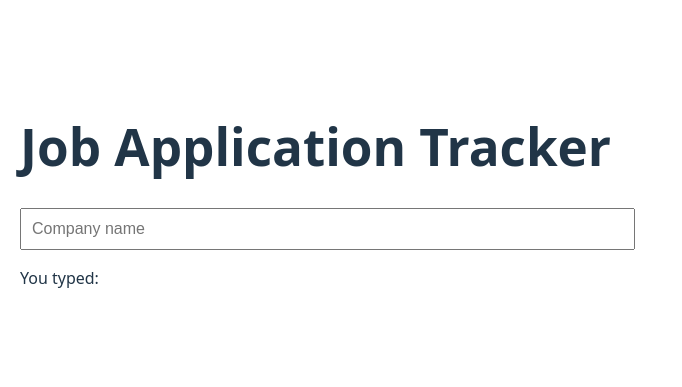
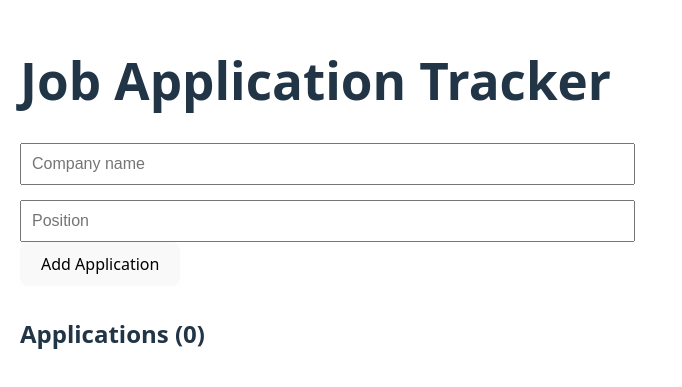
Before and after one commit to ehouston2/job-tracker, a React (Vite) app: page / in a window 1280 px wide. Shown: the part 205-592 px from the top of the page, without its empty margins (0-682 px from the left). Built offline with nearby package versions, Linux system fonts and the light colour scheme.

Commit message:
add position input, submit form, display list, and delete functionality

```diff
--- a/src/App.jsx
+++ b/src/App.jsx
@@ -2,11 +2,35 @@ import { useState } from 'react'
 
 function App() {
   const [company, setCompany] = useState('')
+  const [postition, setPosition] = useState('')
+  const [applications, setApplications] = useState([])
+
+  const handleSubmit = (e) => {
+    e.preventDefault()
+
+    const newApplication = {
+      id: Date.now(),
+      company: company,
+      postition: postition,
+      status: 'Applied'
+    }
+
+    setApplications([...applications, newApplication])
+
+    setCompany('')
+    setPosition('')
+
+  }
+
+  const handleDelete = (idToDelete) => {
+    setApplications(applications.filter(app => app.id !== idToDelete))
+  }
 
   return (
     <div style={{ padding: '20px', maxWidth: '600px' }}>
       <h1>Job Application Tracker</h1>
 
+      <form onSubmit={handleSubmit}>
         <div style={{ marginBottom: '15px' }}>
           <input
             type="text"
@@ -16,8 +40,53 @@ function App() {
             style={{ width: '100%', padding: '10px', fontSize: '16px' }}
           />
         </div>
+        <div>
+          <input
+            type='text'
+            placeholder='Position'
+            value={postition}
+            onChange={(e) => setPosition(e.target.value)}
+            style={{ width: '100%', padding: '10px', fontSize: '16px' }}
+          />
+        </div>
 
-      <p>You typed: {company}</p>
+        <button type="submit" style={{ padding: '10px 20px', fontSize: '16px' }}>
+          Add Application
+        </button>
+
+      </form>
+
+      <div style={{ marginTop: '30px' }}>
+        <h2>Applications ({applications.length})</h2>
+        {applications.map(app => (
+          <div key={app.id} style={{
+            border: '1px solid #ddd',
+            padding: '15px',
+            marginBottom: '10px',
+            borderRadius: '5px'
+          }}>
+            <strong>{app.company}</strong> - {app.postition}
+            <div style={{ fontSize: '14px', color: '#666', marginTop: '5px' }}>
+              Status: {app.status}
+            </div>
+            <button
+              onClick={() => handleDelete(app.id)}
+              style={{
+                marginTop: '10px',
+                padding: '5px 10px',
+                backgroundColor: '#f44336',
+                color: 'white',
+                border: 'none',
+                borderRadius: '3px',
+                cursor: 'pointer'
+              }}
+            >
+              Delete
+            </button>
+          </div>
+        ))}
+
+      </div>
     </div>
   )
 }
```
Lines whose indentation alone changed are shown as unchanged.
